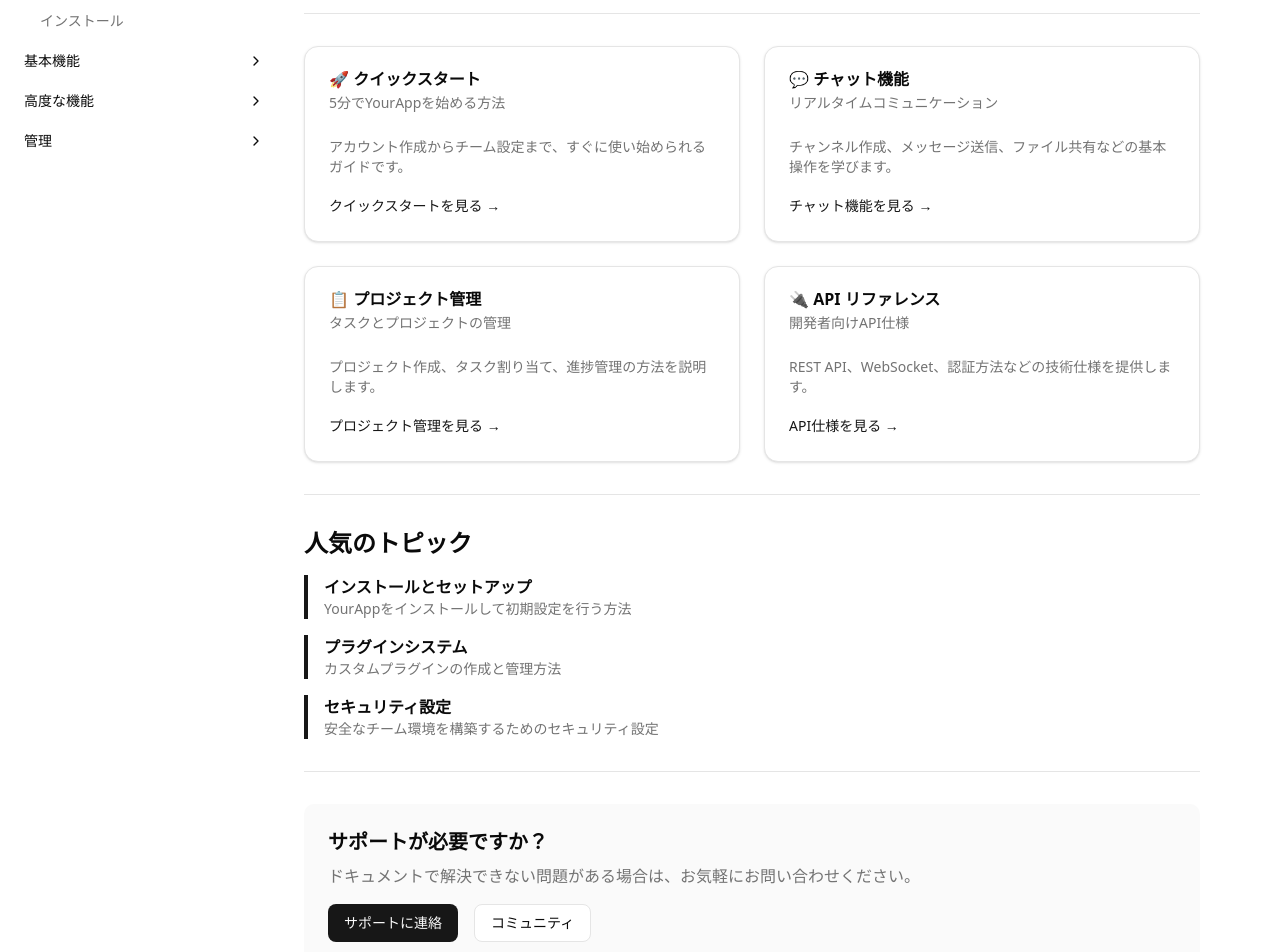
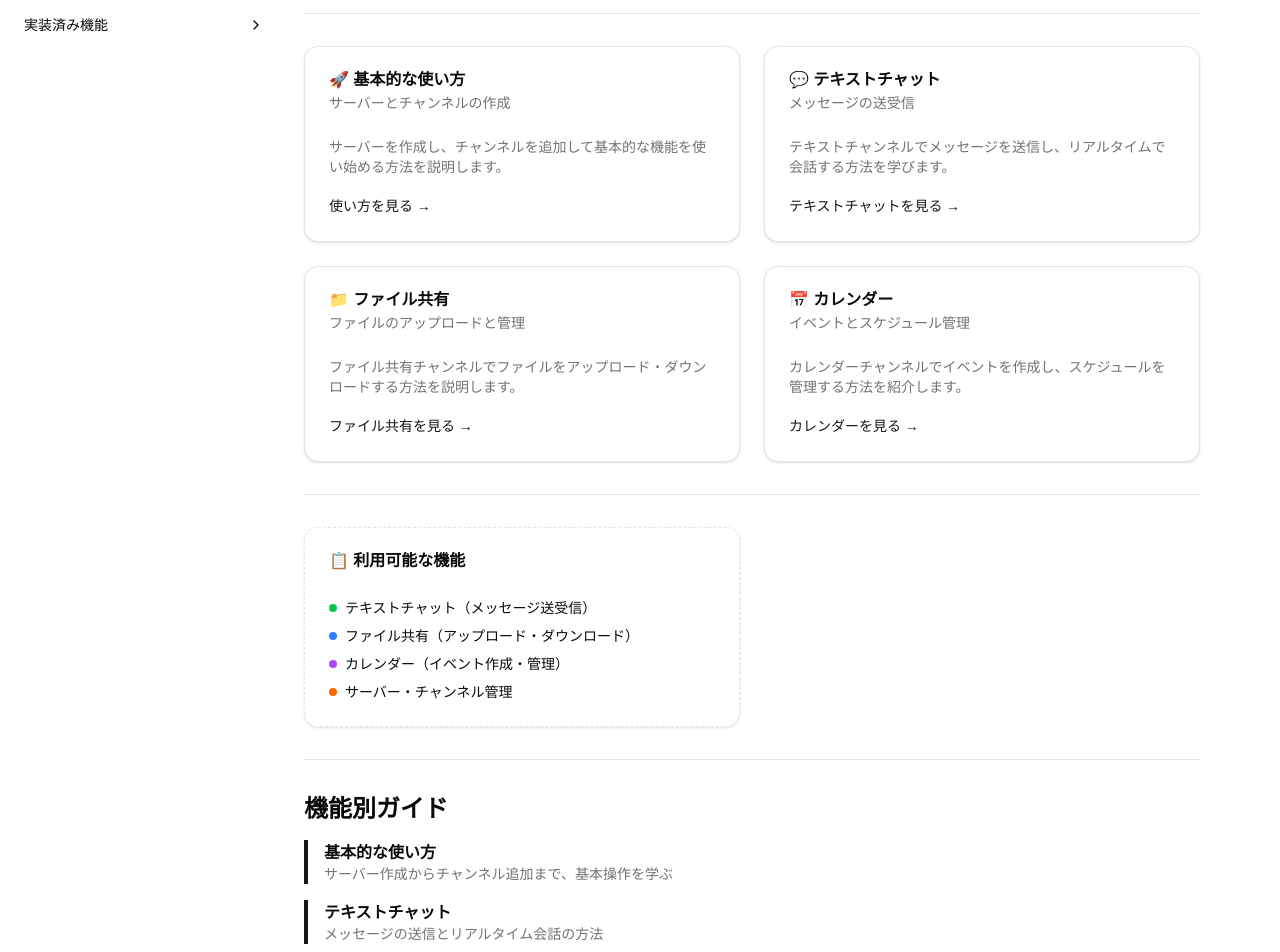
Before and after one commit to Retasusan/janus-frontend, a Next.js app: page /docs in a window 1280 px wide. Shown: the part 200-1152 px from the top of the page. Built offline with nearby package versions, Linux system fonts and the light colour scheme; no server answers.

Commit message:
動画とかを無くしました

```diff
--- a/src/components/docs/DocsContent.tsx
+++ b/src/components/docs/DocsContent.tsx
@@ -12,7 +12,7 @@ export function DocsContent() {
           <Badge variant="secondary">v1.0</Badge>
         </div>
         <p className="text-xl text-muted-foreground">
-          YourAppの使い方、機能、APIについて詳しく説明します。
+          チャット、ファイル共有、カレンダー機能の使い方ガイド
         </p>
       </div>
 
@@ -21,80 +21,80 @@ export function DocsContent() {
       <div className="grid gap-6 md:grid-cols-2">
         <Card>
           <CardHeader>
-            <CardTitle>🚀 クイックスタート</CardTitle>
+            <CardTitle>🚀 基本的な使い方</CardTitle>
             <CardDescription>
-              5分でYourAppを始める方法
+              サーバーとチャンネルの作成
             </CardDescription>
           </CardHeader>
           <CardContent>
             <p className="text-sm text-muted-foreground mb-4">
-              アカウント作成からチーム設定まで、すぐに使い始められるガイドです。
+              サーバーを作成し、チャンネルを追加して基本的な機能を使い始める方法を説明します。
             </p>
             <Link
-              href="/docs/quickstart"
+              href="/docs/getting-started"
               className="text-sm font-medium text-primary hover:underline"
             >
-              クイックスタートを見る →
+              使い方を見る →
             </Link>
           </CardContent>
         </Card>
 
         <Card>
           <CardHeader>
-            <CardTitle>💬 チャット機能</CardTitle>
+            <CardTitle>💬 テキストチャット</CardTitle>
             <CardDescription>
-              リアルタイムコミュニケーション
+              メッセージの送受信
             </CardDescription>
           </CardHeader>
           <CardContent>
             <p className="text-sm text-muted-foreground mb-4">
-              チャンネル作成、メッセージ送信、ファイル共有などの基本操作を学びます。
+              テキストチャンネルでメッセージを送信し、リアルタイムで会話する方法を学びます。
             </p>
             <Link
-              href="/docs/chat"
+              href="/docs/text-chat"
               className="text-sm font-medium text-primary hover:underline"
             >
-              チャット機能を見る →
+              テキストチャットを見る →
             </Link>
           </CardContent>
         </Card>
 
         <Card>
           <CardHeader>
-            <CardTitle>📋 プロジェクト管理</CardTitle>
+            <CardTitle>📁 ファイル共有</CardTitle>
             <CardDescription>
-              タスクとプロジェクトの管理
+              ファイルのアップロードと管理
             </CardDescription>
           </CardHeader>
           <CardContent>
             <p className="text-sm text-muted-foreground mb-4">
-              プロジェクト作成、タスク割り当て、進捗管理の方法を説明します。
+              ファイル共有チャンネルでファイルをアップロード・ダウンロードする方法を説明します。
             </p>
             <Link
-              href="/docs/projects"
+              href="/docs/file-sharing"
               className="text-sm font-medium text-primary hover:underline"
             >
-              プロジェクト管理を見る →
+              ファイル共有を見る →
             </Link>
           </CardContent>
         </Card>
 
         <Card>
           <CardHeader>
-            <CardTitle>🔌 API リファレンス</CardTitle>
+            <CardTitle>📅 カレンダー</CardTitle>
             <CardDescription>
-              開発者向けAPI仕様
+              イベントとスケジュール管理
             </CardDescription>
           </CardHeader>
           <CardContent>
             <p className="text-sm text-muted-foreground mb-4">
-              REST API、WebSocket、認証方法などの技術仕様を提供します。
+              カレンダーチャンネルでイベントを作成し、スケジュールを管理する方法を紹介します。
             </p>
             <Link
-              href="/docs/api"
+              href="/docs/calendar"
               className="text-sm font-medium text-primary hover:underline"
             >
-              API仕様を見る →
+              カレンダーを見る →
             </Link>
           </CardContent>
         </Card>
@@ -102,37 +102,79 @@ export function DocsContent() {
 
       <Separator />
 
+      <div className="grid gap-6 md:grid-cols-2">
+        <Card className="border-dashed">
+          <CardHeader>
+            <CardTitle className="flex items-center gap-2">
+              📋 利用可能な機能
+            </CardTitle>
+          </CardHeader>
+          <CardContent>
+            <div className="space-y-2 text-sm">
+              <div className="flex items-center gap-2">
+                <div className="w-2 h-2 rounded-full bg-green-500"></div>
+                <span>テキストチャット（メッセージ送受信）</span>
+              </div>
+              <div className="flex items-center gap-2">
+                <div className="w-2 h-2 rounded-full bg-blue-500"></div>
+                <span>ファイル共有（アップロード・ダウンロード）</span>
+              </div>
+              <div className="flex items-center gap-2">
+                <div className="w-2 h-2 rounded-full bg-purple-500"></div>
+                <span>カレンダー（イベント作成・管理）</span>
+              </div>
+              <div className="flex items-center gap-2">
+                <div className="w-2 h-2 rounded-full bg-orange-500"></div>
+                <span>サーバー・チャンネル管理</span>
+              </div>
+            </div>
+          </CardContent>
+        </Card>
+      </div>
+
+      <Separator />
+
       <div>
-        <h2 className="text-2xl font-bold mb-4">人気のトピック</h2>
+        <h2 className="text-2xl font-bold mb-4">機能別ガイド</h2>
         <div className="space-y-4">
           <div className="border-l-4 border-primary pl-4">
             <h3 className="font-semibold">
-              <Link href="/docs/installation" className="hover:underline">
-                インストールとセットアップ
+              <Link href="/docs/getting-started" className="hover:underline">
+                基本的な使い方
               </Link>
             </h3>
             <p className="text-sm text-muted-foreground">
-              YourAppをインストールして初期設定を行う方法
+              サーバー作成からチャンネル追加まで、基本操作を学ぶ
             </p>
           </div>
           <div className="border-l-4 border-primary pl-4">
             <h3 className="font-semibold">
-              <Link href="/docs/plugins" className="hover:underline">
-                プラグインシステム
+              <Link href="/docs/text-chat" className="hover:underline">
+                テキストチャット
               </Link>
             </h3>
             <p className="text-sm text-muted-foreground">
-              カスタムプラグインの作成と管理方法
+              メッセージの送信とリアルタイム会話の方法
             </p>
           </div>
           <div className="border-l-4 border-primary pl-4">
             <h3 className="font-semibold">
-              <Link href="/docs/security" className="hover:underline">
-                セキュリティ設定
+              <Link href="/docs/file-sharing" className="hover:underline">
+                ファイル共有
               </Link>
             </h3>
             <p className="text-sm text-muted-foreground">
-              安全なチーム環境を構築するためのセキュリティ設定
+              ファイルのアップロード・ダウンロード・管理
+            </p>
+          </div>
+          <div className="border-l-4 border-primary pl-4">
+            <h3 className="font-semibold">
+              <Link href="/docs/calendar" className="hover:underline">
+                カレンダー機能
+              </Link>
+            </h3>
+            <p className="text-sm text-muted-foreground">
+              イベント作成とスケジュール管理の使い方
             </p>
           </div>
         </div>
@@ -140,23 +182,31 @@ export function DocsContent() {
 
       <Separator />
 
-      <div className="bg-muted/50 rounded-lg p-6">
-        <h2 className="text-xl font-semibold mb-2">サポートが必要ですか？</h2>
+      <div className="bg-gradient-to-r from-primary/10 to-secondary/10 rounded-lg p-6 border">
+        <h2 className="text-xl font-semibold mb-2">🚀 実装済み機能</h2>
         <p className="text-muted-foreground mb-4">
-          ドキュメントで解決できない問題がある場合は、お気軽にお問い合わせください。
+          現在利用可能な機能をご紹介します。
         </p>
-        <div className="flex space-x-4">
+        <div className="grid gap-4 md:grid-cols-3">
+          <div className="text-center">
+            <div className="text-2xl font-bold text-primary">💬</div>
+            <div className="text-sm text-muted-foreground">テキストチャット</div>
+          </div>
+          <div className="text-center">
+            <div className="text-2xl font-bold text-primary">📁</div>
+            <div className="text-sm text-muted-foreground">ファイル共有</div>
+          </div>
+          <div className="text-center">
+            <div className="text-2xl font-bold text-primary">📅</div>
+            <div className="text-sm text-muted-foreground">カレンダー</div>
+          </div>
+        </div>
+        <div className="mt-4 text-center">
           <Link
-            href="/support"
-            className="inline-flex items-center justify-center rounded-md bg-primary px-4 py-2 text-sm font-medium text-primary-foreground hover:bg-primary/90 transition-colors"
+            href="/auth/login?screen_hint=signup"
+            className="inline-flex items-center justify-center rounded-md bg-primary px-6 py-2 text-sm font-medium text-primary-foreground hover:bg-primary/90 transition-colors"
           >
-            サポートに連絡
-          </Link>
-          <Link
-            href="/community"
-            className="inline-flex items-center justify-center rounded-md border border-input bg-background px-4 py-2 text-sm font-medium hover:bg-accent hover:text-accent-foreground transition-colors"
-          >
-            コミュニティ
+            無料で始める
           </Link>
         </div>
       </div>
--- a/src/components/docs/DocsNavigation.tsx
+++ b/src/components/docs/DocsNavigation.tsx
@@ -11,35 +11,15 @@ const navigation = [
     title: "はじめに",
     items: [
       { title: "概要", href: "/docs" },
-      { title: "クイックスタート", href: "/docs/quickstart" },
-      { title: "インストール", href: "/docs/installation" },
+      { title: "基本的な使い方", href: "/docs/getting-started" },
     ],
   },
   {
-    title: "基本機能",
+    title: "実装済み機能",
     items: [
-      { title: "チャット", href: "/docs/chat" },
-      { title: "プロジェクト管理", href: "/docs/projects" },
+      { title: "テキストチャット", href: "/docs/text-chat" },
       { title: "ファイル共有", href: "/docs/file-sharing" },
       { title: "カレンダー", href: "/docs/calendar" },
-    ],
-  },
-  {
-    title: "高度な機能",
-    items: [
-      { title: "プラグイン", href: "/docs/plugins" },
-      { title: "API", href: "/docs/api" },
-      { title: "Webhook", href: "/docs/webhooks" },
-      { title: "統合", href: "/docs/integrations" },
-    ],
-  },
-  {
-    title: "管理",
-    items: [
-      { title: "ユーザー管理", href: "/docs/user-management" },
-      { title: "権限設定", href: "/docs/permissions" },
-      { title: "セキュリティ", href: "/docs/security" },
-      { title: "バックアップ", href: "/docs/backup" },
     ],
   },
 ];
--- a/src/components/landing/Features.tsx
+++ b/src/components/landing/Features.tsx
@@ -1,34 +1,29 @@
-import { MessageSquare, FolderOpen, Calendar, Users, FileText, Zap } from "lucide-react";
+import { MessageSquare, FolderOpen, Users, FileText, Zap } from "lucide-react";
 
 const features = [
   {
     name: "リアルタイムチャット",
-    description: "チームメンバーとリアルタイムでコミュニケーション。チャンネル機能でトピック別に整理。",
+    description: "テキストチャンネルでリアルタイムにメッセージを送受信。グループでの会話を整理。",
     icon: MessageSquare,
   },
   {
-    name: "プロジェクト管理",
-    description: "タスクの作成、割り当て、進捗管理を一元化。チームの生産性を向上させます。",
+    name: "ファイル共有",
+    description: "ドキュメント、画像、その他のファイルを簡単にアップロード・共有。",
+    icon: FileText,
+  },
+  {
+    name: "カレンダー機能",
+    description: "イベントやスケジュールを管理。チーム全体で予定を共有。",
     icon: FolderOpen,
   },
   {
-    name: "カレンダー統合",
-    description: "スケジュール管理とミーティング調整を簡単に。チーム全体の予定を把握。",
-    icon: Calendar,
-  },
-  {
-    name: "チーム管理",
-    description: "メンバーの役割と権限を細かく設定。セキュアなチーム環境を構築。",
+    name: "サーバー管理",
+    description: "複数のサーバーとチャンネルを作成・管理。用途別に整理して使用。",
     icon: Users,
   },
   {
-    name: "ファイル共有",
-    description: "ドキュメントやファイルを安全に共有。バージョン管理機能付き。",
-    icon: FileText,
-  },
-  {
-    name: "高速パフォーマンス",
-    description: "最新技術を使用した高速なアプリケーション。ストレスフリーな操作体験。",
+    name: "簡単セットアップ",
+    description: "3分で環境を構築。複雑な設定は不要で、すぐに使い始められます。",
     icon: Zap,
   },
 ];
@@ -38,17 +33,17 @@ export function Features() {
     <section className="py-24 sm:py-32">
       <div className="container mx-auto px-4">
         <div className="mx-auto max-w-2xl text-center">
-          <h2 className="text-base font-semibold leading-7 text-primary">すべてが揃っています</h2>
+          <h2 className="text-base font-semibold leading-7 text-primary">シンプルで使いやすい</h2>
           <p className="mt-2 text-3xl font-bold tracking-tight text-foreground sm:text-4xl">
-            チームワークを加速する機能
+            必要な機能だけを厳選
           </p>
           <p className="mt-6 text-lg leading-8 text-muted-foreground">
-            現代のチームが必要とするすべての機能を一つのプラットフォームに統合。
-            効率的なコラボレーションを実現します。
+            チャット、ファイル共有、カレンダーなど、コミュニケーションに必要な基本機能を提供。
+            シンプルで直感的な操作で、すぐに使い始められます。
           </p>
         </div>
         <div className="mx-auto mt-16 max-w-2xl sm:mt-20 lg:mt-24 lg:max-w-none">
-          <dl className="grid max-w-xl grid-cols-1 gap-x-8 gap-y-16 lg:max-w-none lg:grid-cols-3">
+          <dl className="grid max-w-xl grid-cols-1 gap-x-8 gap-y-16 lg:max-w-none lg:grid-cols-2 xl:grid-cols-3">
             {features.map((feature) => (
               <div key={feature.name} className="flex flex-col">
                 <dt className="flex items-center gap-x-3 text-base font-semibold leading-7 text-foreground">
--- a/src/components/landing/Hero.tsx
+++ b/src/components/landing/Hero.tsx
@@ -1,5 +1,5 @@
 import Link from "next/link";
-import { ArrowRight, Play } from "lucide-react";
+import { ArrowRight } from "lucide-react";
 
 export function Hero() {
   return (
@@ -7,14 +7,14 @@ export function Hero() {
       <div className="container mx-auto px-4">
         <div className="mx-auto max-w-4xl text-center">
           <h1 className="text-4xl font-bold tracking-tight text-foreground sm:text-6xl">
-            チームワークを
-            <span className="text-primary"> 革新する</span>
+            サークル運営を
+            <span className="text-primary"> もっと簡単に</span>
             <br />
-            コラボレーションプラットフォーム
+            管理プラットフォーム
           </h1>
           <p className="mt-6 text-lg leading-8 text-muted-foreground max-w-2xl mx-auto">
-            リアルタイムチャット、プロジェクト管理、ファイル共有など、チームが必要とするすべての機能を一つのプラットフォームで。
-            生産性を向上させ、コミュニケーションを円滑にします。
+            メンバー管理、イベント企画、連絡事項の共有など、サークル運営に必要な機能をすべて一つのプラットフォームで。
+            面倒な管理作業を効率化し、活動に集中できます。
           </p>
           <div className="mt-10 flex items-center justify-center gap-x-6">
             <Link
@@ -24,22 +24,26 @@ export function Hero() {
               無料で始める
               <ArrowRight className="ml-2 h-4 w-4" />
             </Link>
-            <button className="inline-flex items-center justify-center rounded-md border border-input bg-background px-6 py-3 text-base font-semibold hover:bg-accent hover:text-accent-foreground transition-colors">
-              <Play className="mr-2 h-4 w-4" />
-              デモを見る
-            </button>
+            <Link
+              href="/docs"
+              className="inline-flex items-center justify-center rounded-md border border-input bg-background px-6 py-3 text-base font-semibold hover:bg-accent hover:text-accent-foreground transition-colors"
+            >
+              使い方を見る
+            </Link>
           </div>
-          <div className="mt-16 flow-root sm:mt-24">
-            <div className="relative rounded-xl bg-muted/50 p-2 ring-1 ring-inset ring-border lg:rounded-2xl lg:p-4">
-              <div className="aspect-video rounded-lg bg-background shadow-2xl ring-1 ring-border">
-                <div className="flex h-full items-center justify-center text-muted-foreground">
-                  <div className="text-center">
-                    <div className="h-16 w-16 mx-auto mb-4 rounded-full bg-primary/10 flex items-center justify-center">
-                      <Play className="h-8 w-8 text-primary" />
-                    </div>
-                    <p className="text-sm">アプリケーションのプレビュー</p>
-                  </div>
-                </div>
+          <div className="mt-16 sm:mt-24">
+            <div className="grid gap-6 md:grid-cols-3 max-w-4xl mx-auto">
+              <div className="text-center p-6 rounded-lg bg-muted/30 border">
+                <div className="text-3xl font-bold text-primary mb-2">3分</div>
+                <div className="text-sm text-muted-foreground">セットアップ完了</div>
+              </div>
+              <div className="text-center p-6 rounded-lg bg-muted/30 border">
+                <div className="text-3xl font-bold text-primary mb-2">リアルタイム</div>
+                <div className="text-sm text-muted-foreground">メンバー連絡</div>
+              </div>
+              <div className="text-center p-6 rounded-lg bg-muted/30 border">
+                <div className="text-3xl font-bold text-primary mb-2">簡単</div>
+                <div className="text-sm text-muted-foreground">イベント管理</div>
               </div>
             </div>
           </div>
```
Also changed, not shown: src/components/landing/Navigation.tsx (line endings or trailing spaces).
